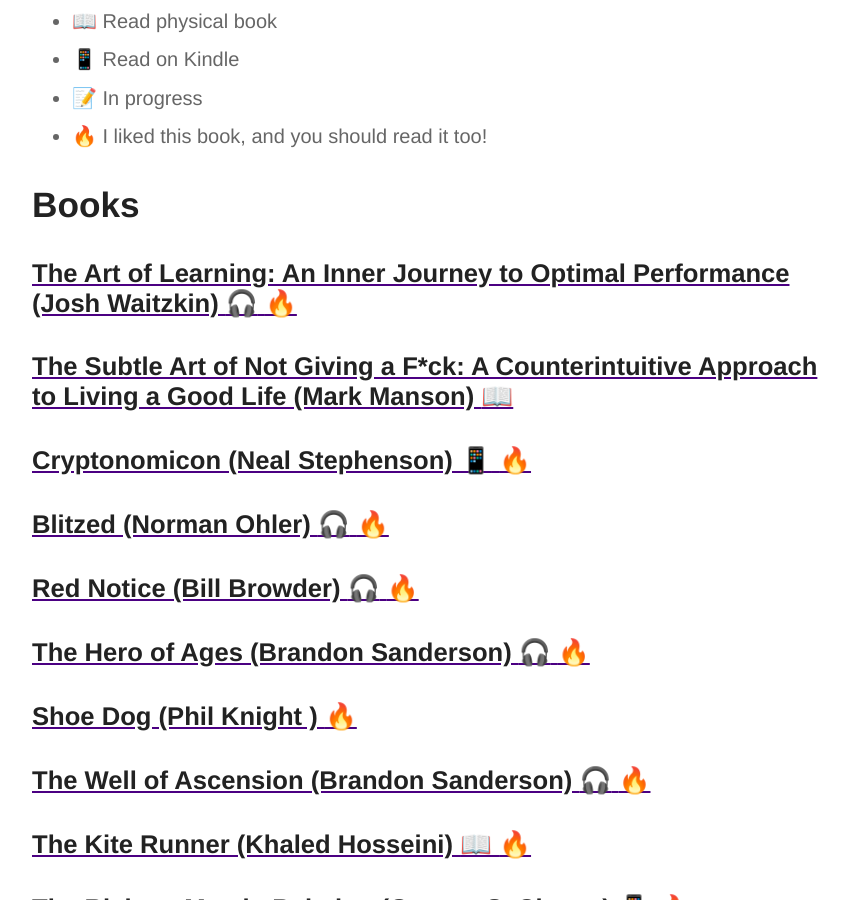
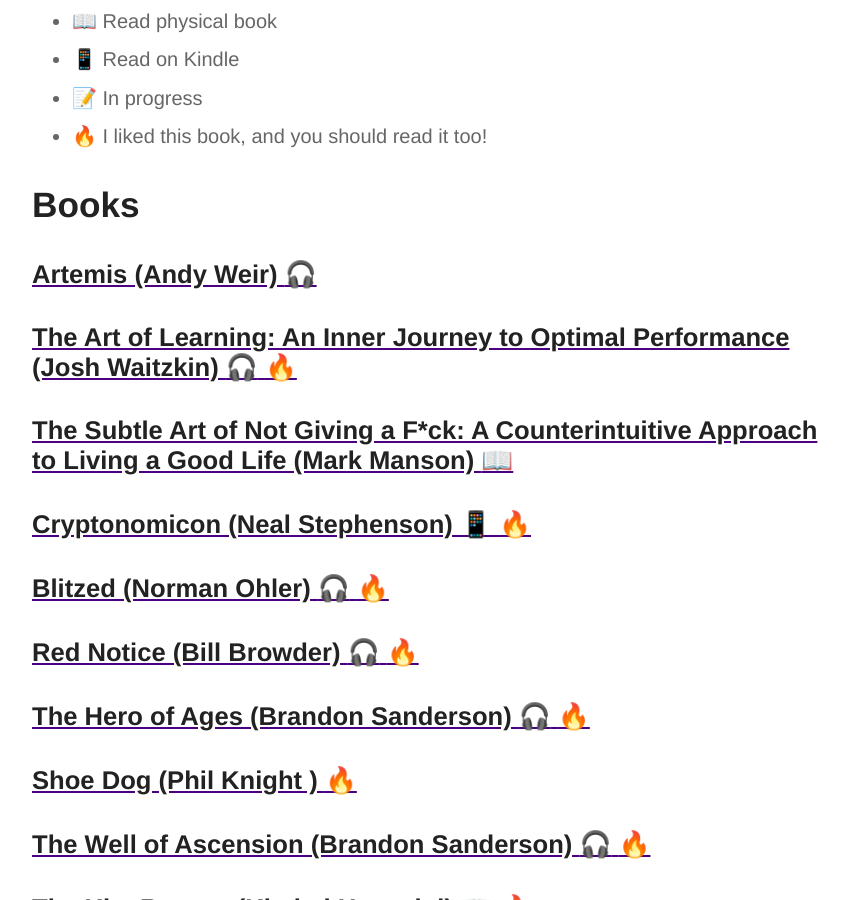
Before and after one commit to prazgaitis/personal-site, a Jekyll site: the page built from bookshelf/index.html, in a window 1280 px wide and 900 px high, scrolled down 483 px. Shown: the whole window, without its empty margins (203-1052 px from the left). Built offline with Jekyll 4.4.1, drawn with Linux system fonts in a browser that asks for light colours; nearby versions of some CDN libraries; emoji names are drawn with the system emoji font.

Commit message:
Adding back Artemis

```diff
--- a/_data/books.yml
+++ b/_data/books.yml
@@ -237,3 +237,9 @@
   recommended: true
   date: '2017-12-23'
   amazonLink: http://amzn.to/2DTzr8J
+- title: Artemis
+  bookAuthor: Andy Weir
+  format: audiobook
+  recommended: false
+  date: '2017-12-15'
+  amazonLink: http://amzn.to/2Dfxd2q
```
